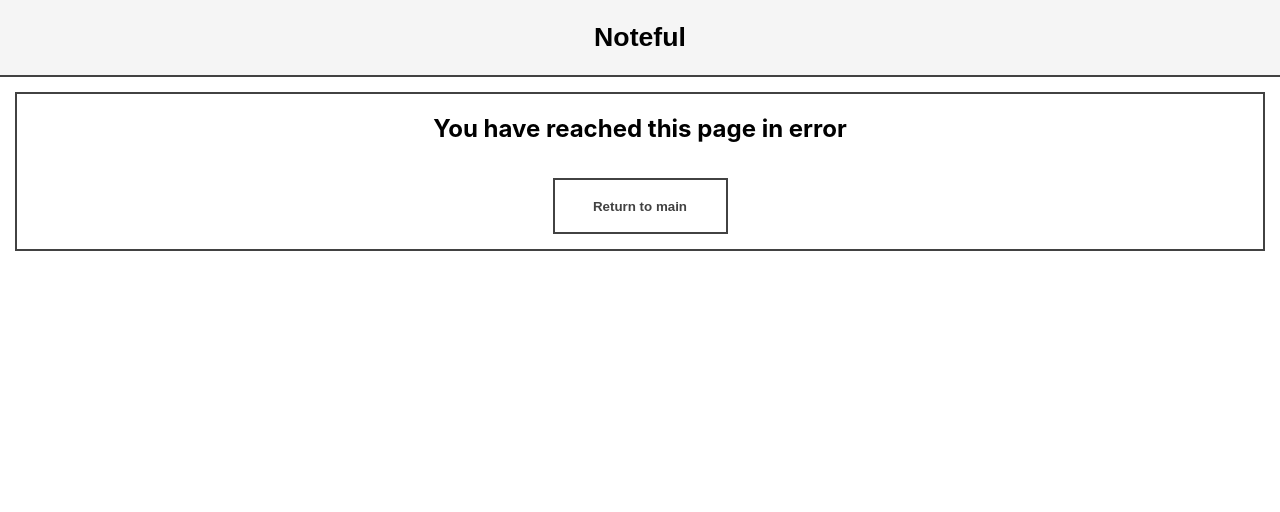
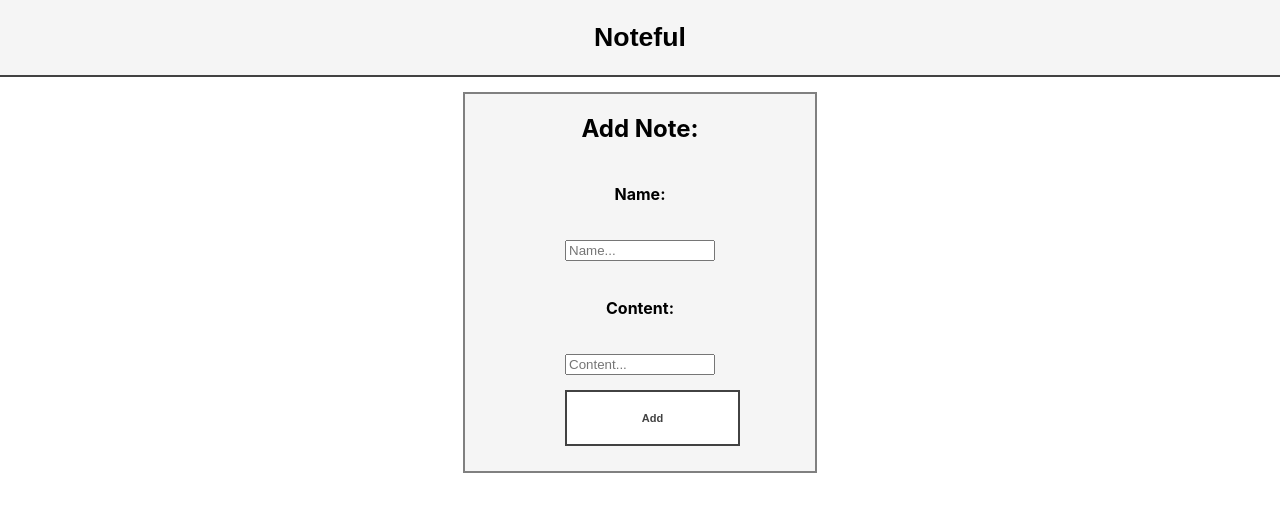
Before and after one commit to jonathanbutler7/noteful, a React (Create React App) app: page /add-note in a window 1280 px wide. Shown: the top 512 px of the page. Built offline with nearby package versions, Linux system fonts and the light colour scheme; no server answers; the HTML template or start-up script is replaced by a standard one.

Commit message:
delete note, add folder wired to server. not posting properly though. added nte/folder forms and routes

```diff
--- a/src/App.js
+++ b/src/App.js
@@ -8,6 +8,9 @@
 import Error from "./Components/ErrorPage/ErrorPage";
 import Header from "./Components/Header/Header";
 import NotefulContext from "./NotefulContext";
+import AddFolder from './Components/AddFolder/AddFolder'
+import NoteDetails from './Components/NoteDetails/NoteDetails'
+import AddNote from './Components/AddNote/AddNote'
 
 class App extends React.Component {
   state = {
@@ -52,7 +55,6 @@
 
     return (
       <>
-        {console.log(this.state.folders)}
         <NotefulContext.Provider
           value={{ state: this.state, deleteNote: this.deleteNote }}
         >
@@ -61,6 +63,9 @@
             <Route exact path="/" component={MainPage} />
             <Route path="/folder" component={FolderRoute} />
             <Route path="/note/:folderId" component={NoteRoute} />
+            <Route path="/add-folder" component={AddFolder} />
+            <Route path="/add-note" component={AddNote} />
+            <Route path="/note" component={NoteDetails} />
             <Route component={Error} />
           </Switch>
         </NotefulContext.Provider>
--- a/src/Components/AddFolder/AddFolder.css
+++ b/src/Components/AddFolder/AddFolder.css
@@ -0,0 +1,6 @@
+.addFolderForm {
+    margin: 0 auto;
+    display: flex;
+    flex-direction: column;
+
+}
--- a/src/Components/AddFolder/AddFolder.js
+++ b/src/Components/AddFolder/AddFolder.js
@@ -1,11 +1,61 @@
-import React, { Component } from 'react'
+import React from 'react'
+import './AddFolder.css'
 
-export default class AddFolder extends Component {
+export default class AddFolder extends React.Component {
+    constructor(props) {
+        super(props)
+        this.state = {
+            folderName: ""
+        }
+    }
+
+    updateFolder(folder) {
+        this.setState({folderName: folder})
+    }
+
+    handleSubmit = (e) => {
+        e.preventDefault()
+
+        const folderName = ({
+            "name": this.state.folderName
+        })
+        console.log(folderName)
+            fetch("http://localhost:9090/folders", {
+              method: "POST",
+              body: JSON.stringify(folderName),
+            //   headers: {
+            //       'content-type': 'applications/json',
+            //   }
+            })
+              .then((res) => res.json())
+              this.props.history.push('/')
+            //   .then(data => {this.state.folderName});
+          }
+
+
     render() {
         return (
-            <div>
-
+            <div className="viewport">
+                <h2>Add Folder:</h2>
+                <div className="addFolderForm">
+                    <label
+                        className="input"
+                        htmlFor="folderName"
+                    >
+                        <h4>Folder name:</h4>
+                    </label>
+                    <input
+                        type="text"
+                        placeholder="Folder name..."
+                        onChange={e => this.updateFolder(e.target.value)}
+                    />
+                    <button
+                        className="addButton"
+                        onClick={e => this.handleSubmit(e)}
+                    ><h5>Add</h5></button>
+                </div>
             </div>
         )
     }
+
 }
--- /dev/null
+++ b/src/Components/AddNote/AddNote.css
@@ -0,0 +1,22 @@
+.viewport {
+    margin: 0 auto;
+    display: flex;
+    flex-direction: column;
+    text-align: center;
+    margin: 15px auto;
+    padding-bottom: 25px;
+    border: 2px solid gray;
+    max-width: 350px;
+    background-color: #f5f5f5;
+}
+
+.addNoteForm {
+    display: flex;
+    flex-direction: column;
+    width: 150px;
+    margin: 0 auto;
+}
+
+input, label {
+    margin-bottom: 15px;
+}
--- /dev/null
+++ b/src/Components/AddNote/AddNote.js
@@ -0,0 +1,77 @@
+import React, { Component } from 'react'
+import './AddNote.css'
+
+export default class AddNote extends Component {
+    constructor(props) {
+        super(props)
+        this.state = {
+            noteName: "",
+            noteContent: ""
+        }
+    }
+
+    updateNote(note) {
+        this.setState({noteName: note})
+    }
+
+    updateNoteContent(note) {
+        this.setState({noteContent: note})
+    }
+
+    handleSubmit = (e) => {
+        e.preventDefault()
+
+        const note = ({
+            "name": this.state.noteName,
+            "content": this.state.noteContent
+        })
+        console.log(note)
+            fetch("http://localhost:9090/notes", {
+              method: "POST",
+              body: JSON.stringify(note),
+            //   headers: {
+            //       'content-type': 'applications/json',
+            //   }
+            })
+              .then((res) => res.json())
+              this.props.history.push('/')
+            //   .then(data => {this.state.folderName});
+          }
+
+
+    render() {
+        return (
+            <div className="viewport">
+                <h2>Add Note:</h2>
+                <div className="addNoteForm">
+                    <label
+                        className="input"
+                        htmlFor="noteName"
+                    >
+                       <h4>Name:</h4>
+                    </label>
+                    <input
+                        type="text"
+                        placeholder="Name..."
+                        onChange={e => this.updateNote(e.target.value)}
+                    />
+                    <label
+                        className="input"
+                        htmlFor="noteContent"
+                    >
+                        <h4>Content:</h4>
+                    </label>
+                    <input
+                        type="textarea"
+                        placeholder="Content..."
+                        onChange={e => this.updateNoteContent(e.target.value)}
+                    />
+                    <button
+                        className="addButton"
+                        onClick={e => this.handleSubmit(e)}
+                    ><h5>Add</h5></button>
+                </div>
+            </div>
+        )
+    }
+}
--- a/src/Components/ErrorPage/ErrorPage.js
+++ b/src/Components/ErrorPage/ErrorPage.js
@@ -1,11 +1,14 @@
 import React from 'react'
 import './ErrorPage.css'
+import { Link } from 'react-router-dom'
 
 export default function ErrorPage() {
     return (
         <div className="errorMessage">
             <h2>You have reached this page in error</h2>
-            <button className="returnButton"><h4>Return to main</h4></button>
+            <Link to={'/'} >
+                <button className="returnButton"><h4>Return to main</h4></button>
+            </Link>
         </div>
     )
 }
--- a/src/Components/FolderSelect/FolderSelect.js
+++ b/src/Components/FolderSelect/FolderSelect.js
@@ -1,6 +1,7 @@
 import React from 'react';
 import './FolderSelect.css';
 import { Link } from 'react-router-dom';
+import AddFolder from '../AddFolder/AddFolder'
 
 
 class FolderSelect extends React.Component {
@@ -10,8 +11,10 @@
         isSelected3: false
     }
 
-    handleToggle = () => {
-        this.setState({isSelected:!this.state.isSelected})
+    handleToggle = (e) => {
+        this.setState({
+            [e.target.name]: [e.target.value]
+        })
     }
     render() {
         return (
@@ -24,23 +27,26 @@
                             to={`/note/${folder.id}`}
                             id="linkItem" key={folder.id}
                             style={{ textDecoration: 'none' }}
-                            value={this.state.isSelected}
+
                         >
                         <h4
-                            onClick={this.handleToggle}
+                            value={this.state.isSelected1}
+                            onClick={e => this.handleToggle(e)}
                             // onClick={this.props.data.map(id => {
                             //     return this.props.data.folder
                             // })}
-                            className={this.state.isSelected ? "folderItemSelected" : "folderItem"}
+                            className={this.state.isSelected1 ? "folderItemSelected" : "folderItem"}
                             key={folder.id}>
                         {folder.name}
                         </h4>
                         </Link>
                     )
                 })}
+                <Link to={'/add-folder'} >
                 <button className="addFolderButton">
                     <h5>Add Folder</h5>
                 </button>
+                </Link>
             </div>
         )
     }
--- a/src/Components/NoteDetails/NoteDetails.js
+++ b/src/Components/NoteDetails/NoteDetails.js
@@ -0,0 +1,9 @@
+import React from 'react'
+
+export default function NoteDetails() {
+    return (
+        <div>
+            hello from detail page
+        </div>
+    )
+}
--- a/src/Components/NoteDisplay/NoteDisplay.css
+++ b/src/Components/NoteDisplay/NoteDisplay.css
@@ -25,7 +25,7 @@
 
 }
 
-.addNoteButton {
+.addButton {
     background-color: white;
     border: 2px solid #424242;
     color: #424242;
--- a/src/Components/NoteDisplay/NoteDisplay.js
+++ b/src/Components/NoteDisplay/NoteDisplay.js
@@ -1,4 +1,5 @@
 import React from 'react';
+import { Link } from 'react-router-dom'
 import './NoteDisplay.css'
 import NotefulContext from '../../NotefulContext';
 
@@ -35,7 +36,7 @@
                 return note.folderId === folderId
             })
         }
-        console.log(folderId)
+        // console.log(folderId)
         return (
                 <div className="noteBox">
                     {/* this JSX maps over either notes or newNotes and returns a <div> with the note name and last modified in FolderSelect */}
@@ -58,9 +59,11 @@
                             </div>
                         </div>)
                     })}
-                    <button className="addNoteButton">
-                        <h5>Add note</h5>
-                    </button>
+                    <Link to={'/add-note'}>
+                        <button className="addButton">
+                            <h5>Add note</h5>
+                        </button>
+                    </Link>
                 </div>
         )
     }
--- a/src/Routes/FolderRoute/FolderRoute.js
+++ b/src/Routes/FolderRoute/FolderRoute.js
@@ -8,6 +8,7 @@
     render() {
         return (
             <div className="folderDisplay">
+                <h1>hello from folder route</h1>
                 <FolderSelect
                     data={DummyData.folders}
                 />
```
